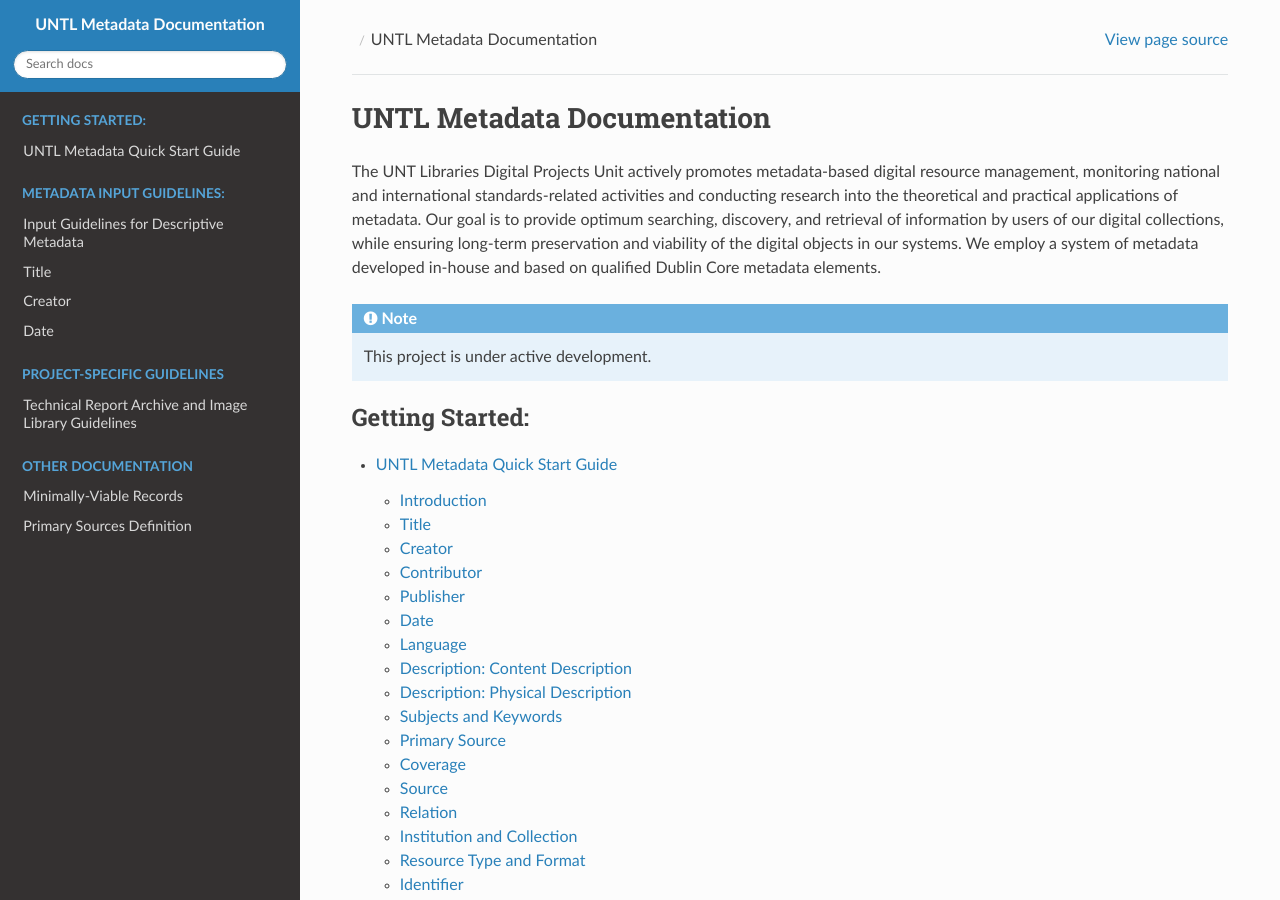
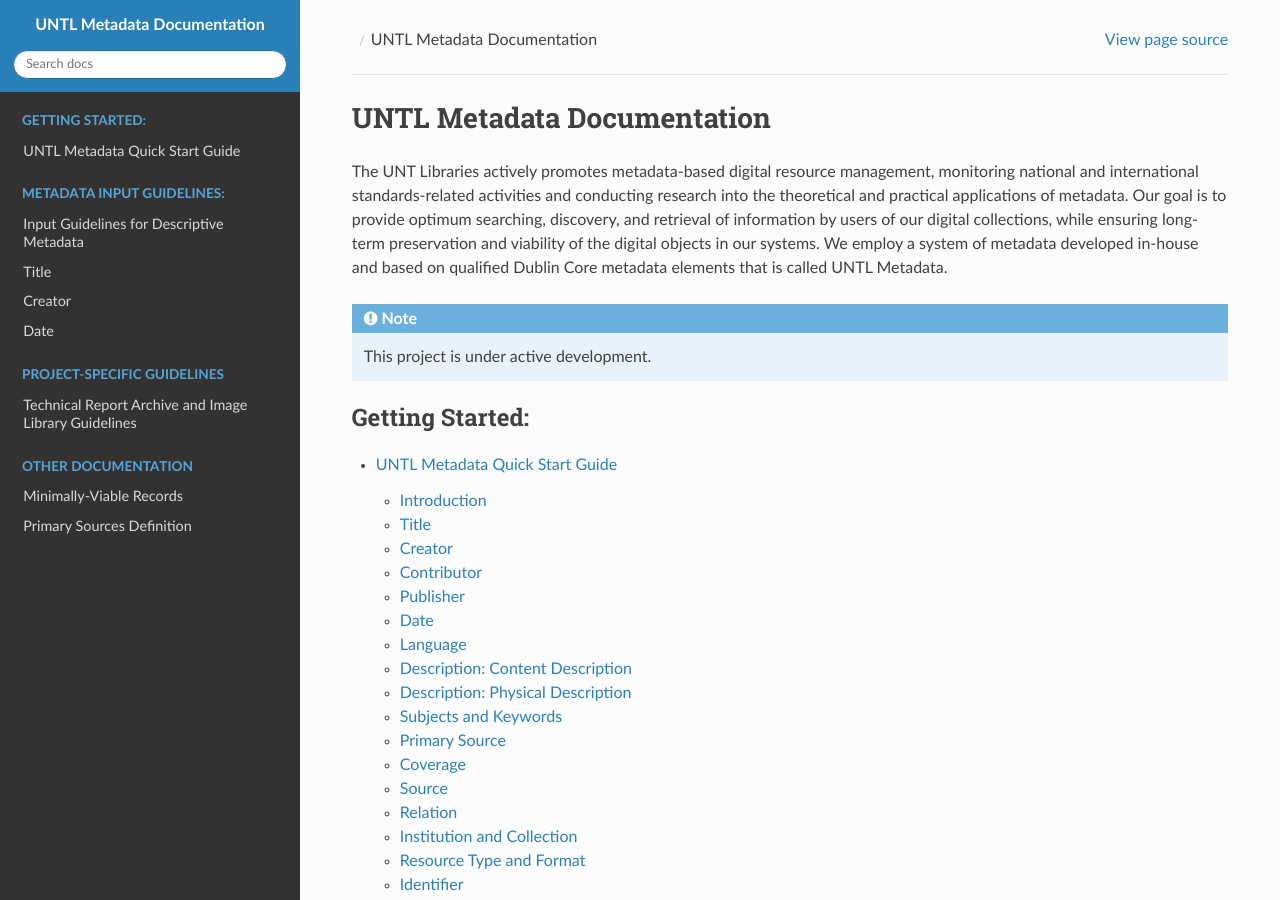
Before and after one commit to unt-libraries/untl-metadata-documentation, a Sphinx documentation site: the page built from docs/index.rst, in a window 1280 px wide and 900 px high. Built offline with Sphinx 7.4.7 and the Read the Docs theme 2.0.0, drawn with Linux system fonts in a browser that asks for light colours.

Commit message:
Update index.rst

```diff
--- a/docs/index.rst
+++ b/docs/index.rst
@@ -3,9 +3,9 @@
 ###########################
 
 
-The UNT Libraries Digital Projects Unit actively promotes metadata-based digital resource management, monitoring national and international standards-related activities and conducting research into the theoretical and practical applications of metadata.
+The UNT Libraries actively promotes metadata-based digital resource management, monitoring national and international standards-related activities and conducting research into the theoretical and practical applications of metadata.
 Our goal is to provide optimum searching, discovery, and retrieval of information by users of our digital collections, while ensuring long-term preservation and viability of the digital objects in our systems.
-We employ a system of metadata developed in-house and based on qualified Dublin Core metadata elements.
+We employ a system of metadata developed in-house and based on qualified Dublin Core metadata elements that is called UNTL Metadata.
 
 .. note::
 
```
